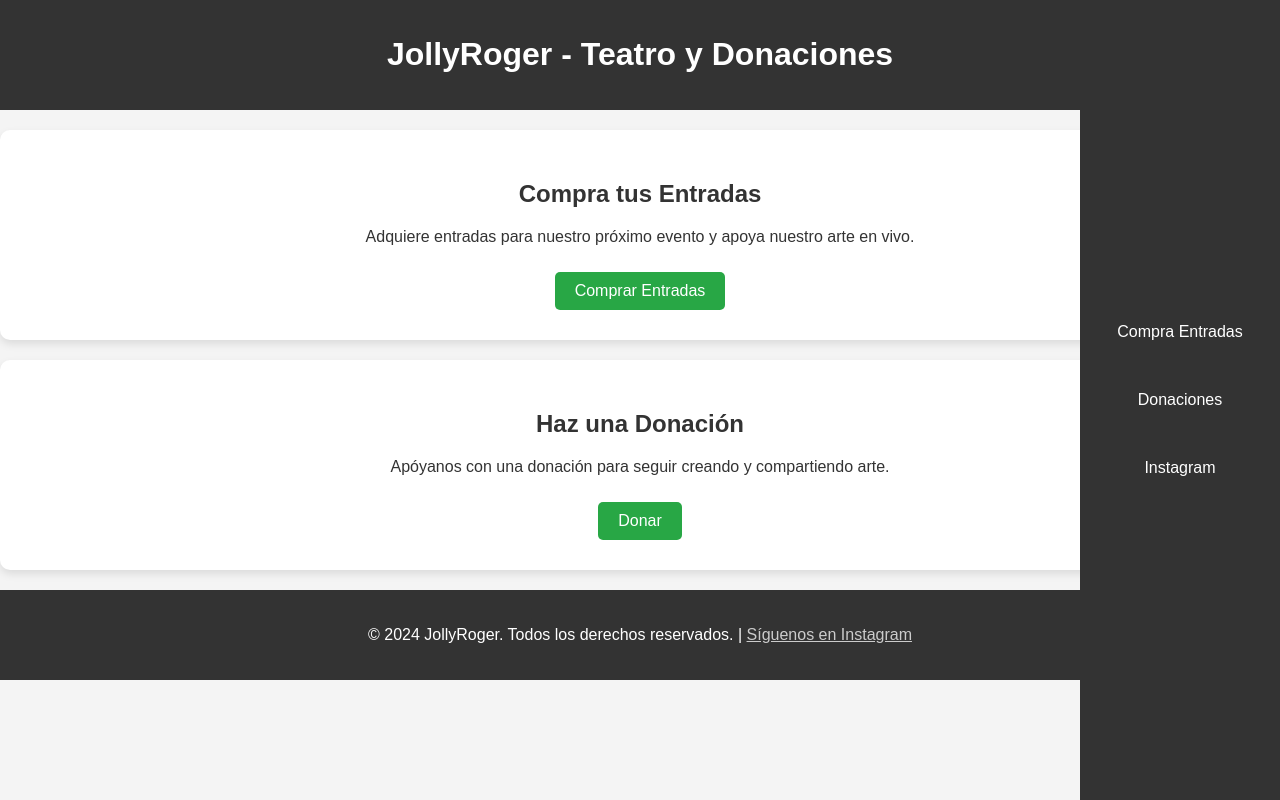
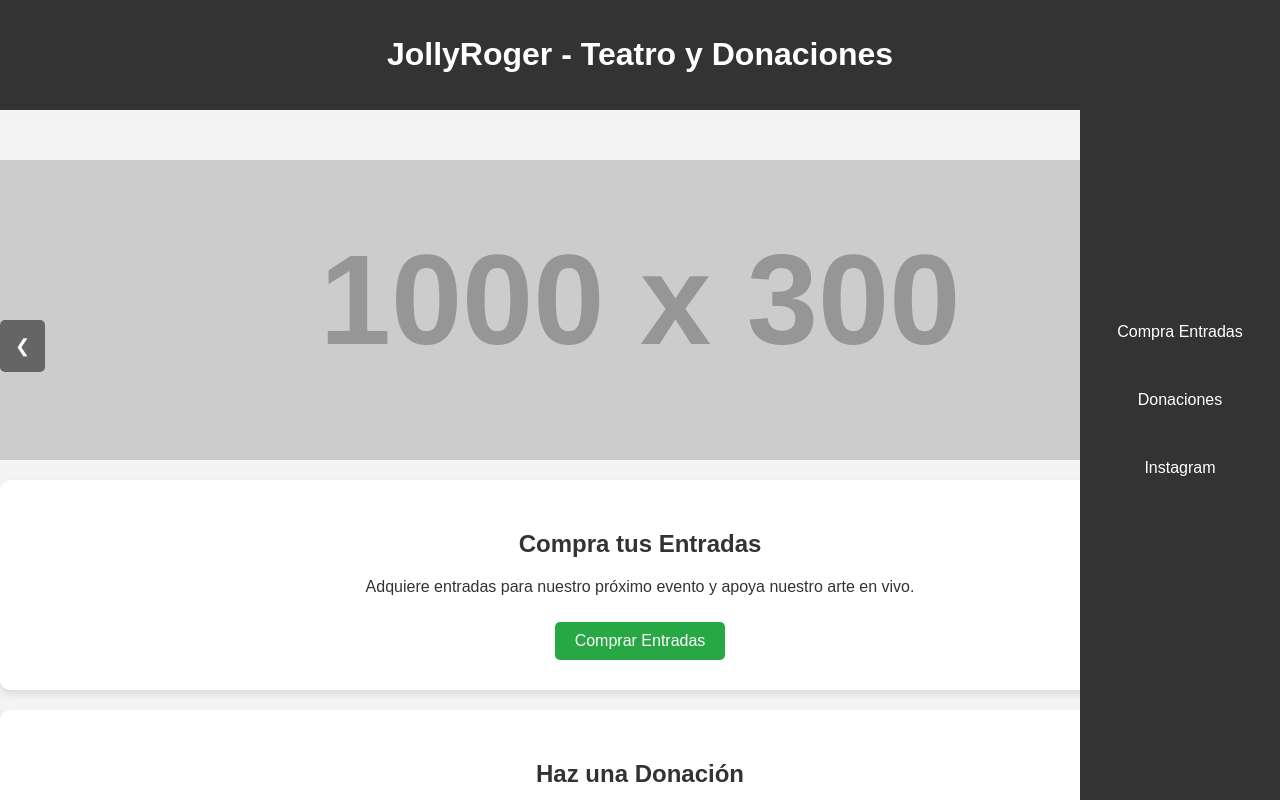
Before and after one commit to Marcotrigo/jollyroger, a plain HTML site: page index.html in a window 1280 px wide. Shown: the top 800 px of the page. Drawn offline with Linux system fonts and the light colour scheme; placeholder pictures from the web are drawn by us.

Commit message:
Update index.html
instagram adherido

```diff
--- a/index.html
+++ b/index.html
@@ -3,7 +3,7 @@
 <head>
     <meta charset="UTF-8">
     <meta name="viewport" content="width=device-width, initial-scale=1.0">
-    <meta name="description" content="Página oficial de la compañía JollyRoger con venta de entradas y donaciones">
+    <meta name="description" content="Página oficial de la compañía JollyRoger con venta de entradas, donaciones y carrusel de imágenes de Instagram.">
     <title>JollyRoger - Teatro y Donaciones</title>
     <style>
         /* Estilos básicos para el layout de la página */
@@ -78,6 +78,41 @@
             text-align: center;
             padding: 20px 0;
         }
+
+        /* Estilos para el carrusel */
+        .carousel-container {
+            max-width: 100%;
+            position: relative;
+            margin: auto;
+            margin-top: 50px;
+        }
+        .carousel-slide {
+            display: none;
+            width: 100%;
+            height: 300px;
+            object-fit: cover;
+        }
+        .active {
+            display: block;
+        }
+        .carousel-controls {
+            position: absolute;
+            top: 50%;
+            width: 100%;
+            display: flex;
+            justify-content: space-between;
+        }
+        .prev, .next {
+            background-color: rgba(0, 0, 0, 0.5);
+            color: white;
+            border: none;
+            padding: 15px;
+            cursor: pointer;
+            font-size: 18px;
+        }
+        .prev:hover, .next:hover {
+            background-color: rgba(0, 0, 0, 0.7);
+        }
     </style>
 </head>
 <body>
@@ -86,6 +121,19 @@
     <header>
         <h1>JollyRoger - Teatro y Donaciones</h1>
     </header>
+
+    <!-- Carrusel de imágenes -->
+    <div class="carousel-container">
+        <img src="https://via.placeholder.com/1000x300?text=Imagen+1" class="carousel-slide active" alt="Imagen 1 de Instagram">
+        <img src="https://via.placeholder.com/1000x300?text=Imagen+2" class="carousel-slide" alt="Imagen 2 de Instagram">
+        <img src="https://via.placeholder.com/1000x300?text=Imagen+3" class="carousel-slide" alt="Imagen 3 de Instagram">
+
+        <!-- Controles del carrusel -->
+        <div class="carousel-controls">
+            <button class="prev">&#10094;</button>
+            <button class="next">&#10095;</button>
+        </div>
+    </div>
 
     <!-- Menú de navegación lateral fijo -->
     <nav>
@@ -125,5 +173,35 @@
         <p>&copy; 2024 JollyRoger. Todos los derechos reservados. | <a href="https://www.instagram.com/jollyrogerobra/" target="_blank" style="color: #ccc;">Síguenos en Instagram</a></p>
     </footer>
 
+    <!-- Scripts para el funcionamiento del carrusel -->
+    <script>
+        let slideIndex = 0;
+        const slides = document.querySelectorAll('.carousel-slide');
+        const prevButton = document.querySelector('.prev');
+        const nextButton = document.querySelector('.next');
+
+        function showSlide(index) {
+            slides.forEach((slide, i) => {
+                slide.style.display = i === index ? 'block' : 'none';
+            });
+        }
+
+        function nextSlide() {
+            slideIndex = (slideIndex + 1) % slides.length;
+            showSlide(slideIndex);
+        }
+
+        function prevSlide() {
+            slideIndex = (slideIndex - 1 + slides.length) % slides.length;
+            showSlide(slideIndex);
+        }
+
+        prevButton.addEventListener('click', prevSlide);
+        nextButton.addEventListener('click', nextSlide);
+
+        // Desplazamiento automático cada 5 segundos
+        setInterval(nextSlide, 5000);
+    </script>
+
 </body>
 </html>
```
